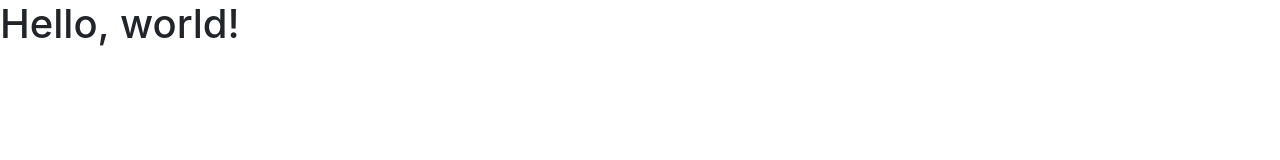
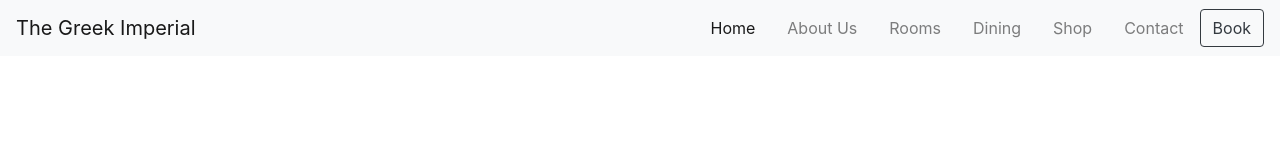
Before and after one commit to ibadra/thegreekimperial, a website: page index.html in a window 1280 px wide. Drawn offline with nearby package versions, Linux system fonts and the light colour scheme.

Commit message:
Navbar 1.0

```diff
--- a/index.html
+++ b/index.html
@@ -4,10 +4,41 @@
     <meta charset="utf-8" />
     <meta name="viewport" content="width=device-width, initial-scale=1" />
     <link rel="stylesheet" href="node_modules/bootstrap/dist/css/bootstrap.min.css" />
-    <title>Hello, world!</title>
+    <link rel="stylesheet" href="node_modules/font-awesome/css/font-awesome.min.css"/>
+    <link rel="stylesheet" href="node_modules/bootstrap-social/bootstrap-social.css"/>
+    <link rel="stylesheet" href="css/styles.css"/>
+    <title>The Greek Imperial</title>
   </head>
   <body>
-    <h1>Hello, world!</h1>
+    <nav class="navbar navbar-expand-lg navbar-light bg-light">
+      <a class="navbar-brand" href="#">The Greek Imperial</a>
+      <button class="navbar-toggler ml-auto mr-2" type="button" data-toggle="collapse" data-target="#greekImpNavbar">
+        <span class="navbar-toggler-icon"></span>
+      </button>
+      <div class="collapse navbar-collapse" id="greekImpNavbar">
+        <ul class="navbar-nav ml-auto">
+          <li class="nav-item active mx-2">
+            <a class="nav-link" href="#">Home <span class="sr-only">Home</span></a>
+          </li>
+          <li class="nav-item mx-2">
+            <a class="nav-link" href="#">About Us <span class="sr-only">About Us</span></a>
+          </li>
+          <li class="nav-item mx-2">
+            <a class="nav-link" href="#">Rooms <span class="sr-only">Rooms</span></a>
+          </li>
+          <li class="nav-item mx-2">
+            <a class="nav-link" href="#">Dining <span class="sr-only">Dining</span></a>
+          </li>
+          <li class="nav-item mx-2">
+            <a class="nav-link" href="#">Shop <span class="sr-only">Shop</span></a>
+          </li>
+          <li class="nav-item mx-2">
+            <a class="nav-link" href="#">Contact <span class="sr-only">Contact</span></a>
+          </li>
+        </ul>
+      </div>
+      <button class="btn btn-outline-dark" type="button">Book</button>
+    </nav>
 
     <script src="node_modules/jquery/dist/jquery.slim.min.js"></script>
     <script src="node_modules/popper.js/dist/umd/popper.min.js"></script>
```
